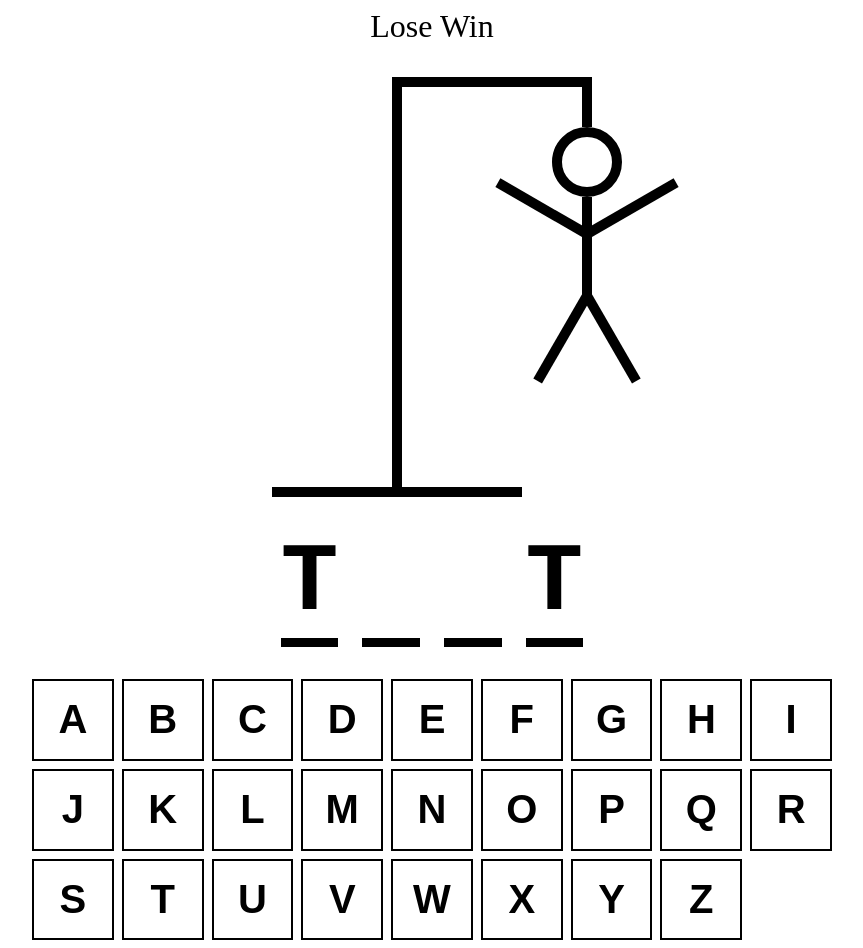
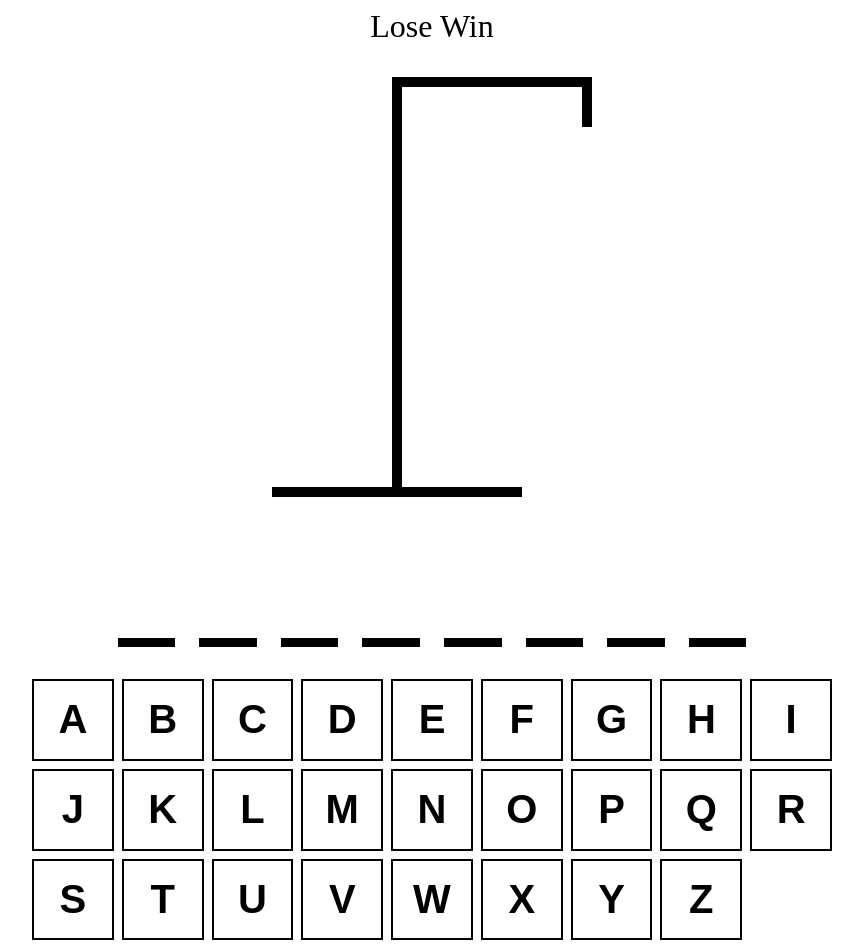
Before and after one commit to that-devguy/react-hangman, a React (Vite) app: page / in a window 1280 px wide. Shown: the whole page, without its empty margins (208-1071 px from the left). Built offline with nearby package versions, Linux system fonts and the light colour scheme; the HTML template or start-up script is replaced by a standard one.

Commit message:
added functionality to the drawing, word, and keyboard components

```diff
--- a/src/App.tsx
+++ b/src/App.tsx
@@ -1,4 +1,4 @@
-import { useState } from "react";
+import { useState, useEffect, useCallback } from "react";
 import words from "./wordList.json";
 import { HangmanDrawing } from "./HangmanDrawing";
 import { HangmanWord } from "./HangmanWord";
@@ -9,6 +9,34 @@ function App() {
     return words[Math.floor(Math.random() * words.length)];
   });
   const [guessedLetters, setGuessedLetters] = useState<string[]>([]);
+
+  const incorrectLetters = guessedLetters.filter(
+    (letter) => !wordToGuess.includes(letter)
+  );
+
+  const addGuessedLetter = useCallback(
+    (letter: string) => {
+      if (guessedLetters.includes(letter)) return;
+      setGuessedLetters((currentLetters) => [...currentLetters, letter]);
+    },
+    [guessedLetters]
+  );
+
+  useEffect(() => {
+    const handler = (e: KeyboardEvent) => {
+      const key = e.key;
+      if (!key.match(/^[a-z]$/)) return;
+
+      e.preventDefault();
+      addGuessedLetter(key);
+    };
+
+    document.addEventListener("keypress", handler);
+
+    return () => {
+      document.removeEventListener("keypress", handler);
+    };
+  }, [guessedLetters]);
 
   console.log(wordToGuess);
   return (
@@ -23,10 +51,16 @@ function App() {
       }}
     >
       <div style={{ fontSize: "2rem", textAlign: "center" }}>Lose Win</div>
-      <HangmanDrawing />
-      <HangmanWord />
+      <HangmanDrawing numberOfGuesses={incorrectLetters.length} />
+      <HangmanWord guessedLetters={guessedLetters} wordToGuess={wordToGuess} />
       <div style={{ alignSelf: "stretch" }}>
-        <Keyboard />
+        <Keyboard
+          activeLetters={guessedLetters.filter((letter) =>
+            wordToGuess.includes(letter)
+          )}
+          inactiveLetters={incorrectLetters}
+          addGuessedLetter={addGuessedLetter}
+        />
       </div>
     </div>
   );
--- a/src/HangmanDrawing.tsx
+++ b/src/HangmanDrawing.tsx
@@ -85,15 +85,16 @@ const LEFT_LEG = (
   />
 );
 
-export function HangmanDrawing() {
+const BODY_PARTS = [HEAD, BODY, RIGHT_ARM, LEFT_ARM, RIGHT_LEG, LEFT_LEG];
+
+type HangmanDrawingProps = {
+  numberOfGuesses: number;
+};
+
+export function HangmanDrawing({ numberOfGuesses }: HangmanDrawingProps) {
   return (
     <div style={{ position: "relative" }}>
-      {HEAD}
-      {BODY}
-      {RIGHT_ARM}
-      {LEFT_ARM}
-      {RIGHT_LEG}
-      {LEFT_LEG}
+      {BODY_PARTS.slice(0, numberOfGuesses)}
       <div
         style={{
           height: "50px",
--- a/src/HangmanWord.tsx
+++ b/src/HangmanWord.tsx
@@ -1,6 +1,9 @@
-export function HangmanWord() {
-  const word = "test";
-  const guessedLetters = ["t"];
+type HangmanWordProps = {
+  guessedLetters: string[];
+  wordToGuess: string;
+};
+
+export function HangmanWord({ guessedLetters, wordToGuess }: HangmanWordProps) {
   return (
     <div
       style={{
@@ -12,7 +15,7 @@ export function HangmanWord() {
         fontFamily: "monospace",
       }}
     >
-      {word.split("").map((letter, index) => (
+      {wordToGuess.split("").map((letter, index) => (
         <span style={{ borderBottom: ".1em solid black" }} key={index}>
           <span
             style={{
--- a/src/Keyboard.tsx
+++ b/src/Keyboard.tsx
@@ -29,7 +29,17 @@ const KEYS = [
   "z",
 ];
 
-export function Keyboard() {
+type KeyboardProps = {
+  activeLetters: string[];
+  inactiveLetters: string[];
+  addGuessedLetter: (letter: string) => void;
+};
+
+export function Keyboard({
+  activeLetters,
+  inactiveLetters,
+  addGuessedLetter,
+}: KeyboardProps) {
   return (
     <div
       style={{
@@ -39,8 +49,16 @@ export function Keyboard() {
       }}
     >
       {KEYS.map((key) => {
+        const isActive = activeLetters.includes(key);
+        const isInactive = inactiveLetters.includes(key);
         return (
-          <button className={`${styles.btn}`} key={key}>
+          <button
+            onClick={() => addGuessedLetter(key)}
+            className={`${styles.btn} ${isActive ? styles.active : ""} ${
+              isInactive ? styles.inactive : ""
+            }`}
+            key={key}
+          >
             {key}
           </button>
         );
```
